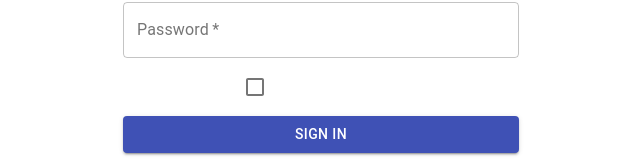
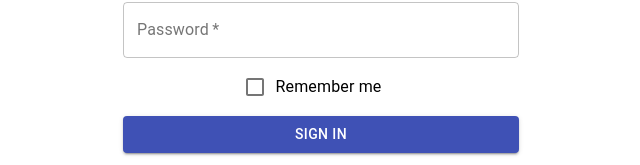
Before and after one commit to lucpizz/shop-portal, a React (Create React App) app in the folder client/: page / in a window 1280 px wide. Shown: the part 402-567 px from the top of the page, without its empty margins (319-959 px from the left). Built offline with nearby package versions, Linux system fonts and the light colour scheme.

Commit message:
Change color of Remember Me text on SignIn page to black

```diff
--- a/client/src/App.css
+++ b/client/src/App.css
@@ -1,3 +1,7 @@
+h1 {
+  color: black;
+}
+
 .App {
   text-align: center;
   background-color: white;
@@ -14,6 +18,6 @@
   color: #61dafb;
 }
 
-h1 {
+.MuiTypography-root {
   color: black;
 }
--- a/client/src/pages/SignIn/SignIn.jsx
+++ b/client/src/pages/SignIn/SignIn.jsx
@@ -65,6 +65,7 @@ export default function SignIn() {
           <FormControlLabel
             control={<Checkbox value="remember" color="primary" />}
             label="Remember me"
+            color="black"
           />
           <Button
             type="submit"
```
